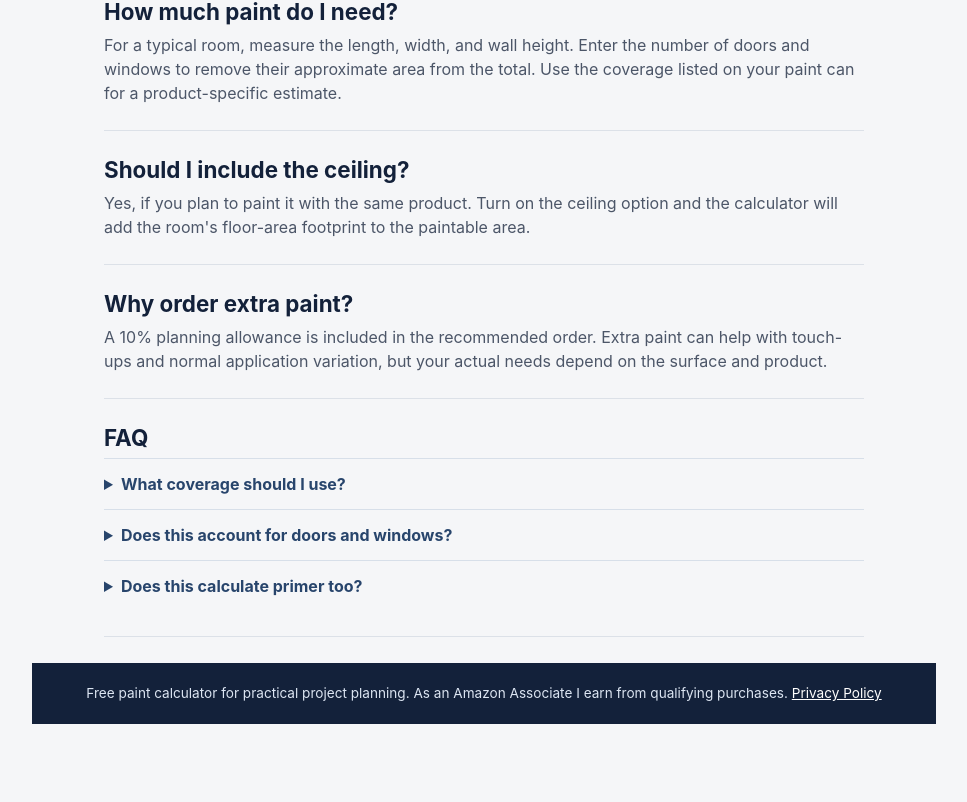
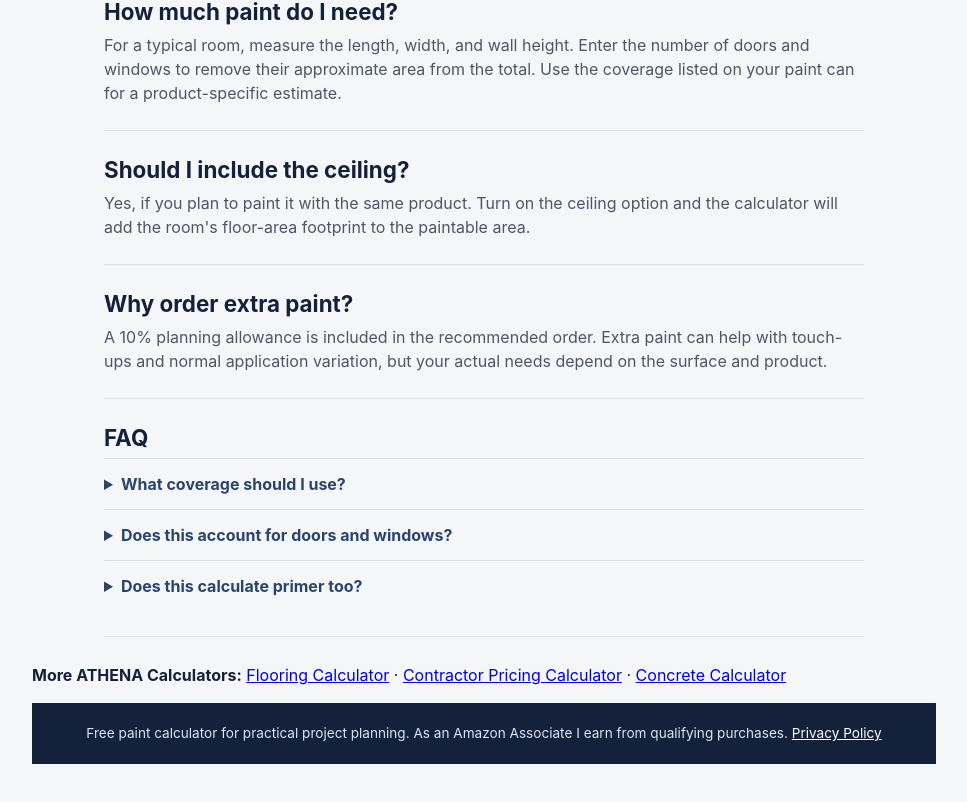
Before and after one commit to spamenchilada1-beep/paint-calculator, a React (Vite) app: page / in a window 1280 px wide. Shown: the part 1541-2343 px from the top of the page, without its empty margins (156-1123 px from the left). Before the commit the page ends 2321 px from the top, so only its background shows below. Built offline with nearby package versions, Linux system fonts and the light colour scheme.

Commit message:
Add internal calculator links

```diff
--- a/src/main.jsx
+++ b/src/main.jsx
@@ -66,6 +66,10 @@
         <section><h2>Why order extra paint?</h2><p>A 10% planning allowance is included in the recommended order. Extra paint can help with touch-ups and normal application variation, but your actual needs depend on the surface and product.</p></section>
         <section><h2>FAQ</h2><details><summary>What coverage should I use?</summary><p>Use the coverage printed on your paint can. A common planning range is roughly 350–400 square feet per gallon, but products vary.</p></details><details><summary>Does this account for doors and windows?</summary><p>Yes. The calculator uses approximate areas of 21 square feet per door and 15 square feet per window.</p></details><details><summary>Does this calculate primer too?</summary><p>No. This calculator estimates paint quantity. If you need primer, calculate it separately based on the primer's coverage and the surface being primed.</p></details></section>
       </article>
+      <nav aria-label="More ATHENA Calculators">
+        <p><strong>More ATHENA Calculators:</strong> <a href="https://flooring-calculator.pages.dev/">Flooring Calculator</a> · <a href="https://contractor-pricing-calculator.pages.dev/">Contractor Pricing Calculator</a> · <a href="https://concrete-calculator-cic.pages.dev/">Concrete Calculator</a></p>
+      </nav>
+
       <footer><span>Free paint calculator for practical project planning.</span>{' '}<span>As an Amazon Associate I earn from qualifying purchases.</span>{' '}<a href="/privacy.html">Privacy Policy</a></footer>
     </main>
   )
```
